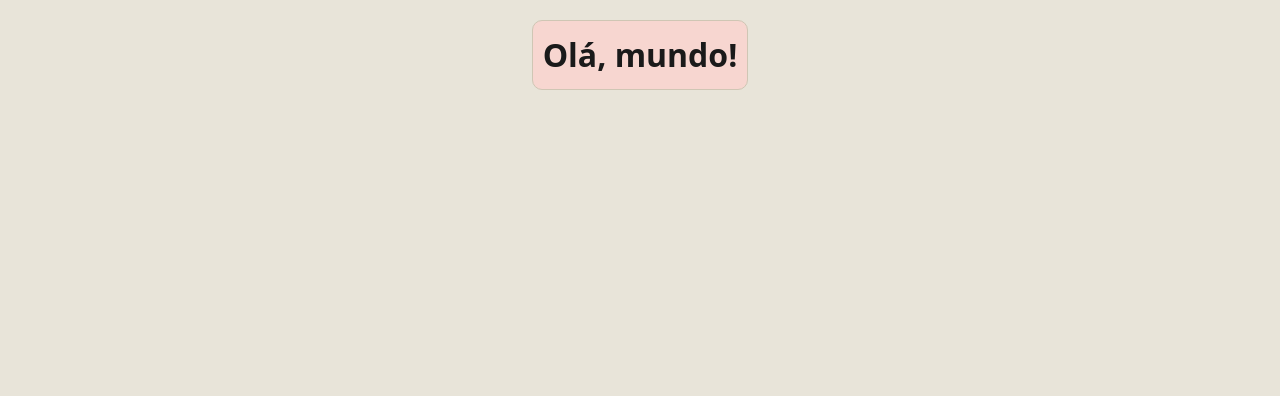
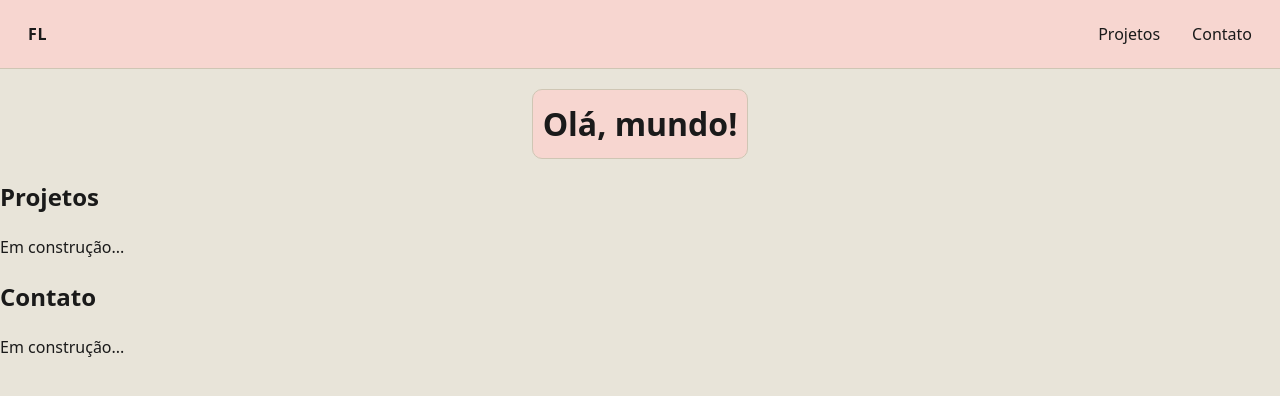
Before and after one commit to EuFellipeLima/EuFellipeLima.github.io, a plain HTML site: page index.html in a window 1280 px wide. Drawn offline with Linux system fonts and the light colour scheme.

Commit message:
feat: add header and page section skeleton

```diff
--- a/css/styles.css
+++ b/css/styles.css
@@ -44,3 +44,54 @@ body {
     margin: 20px auto;
     background-color: var(--surface);
 }
+
+.header {
+    display: flex;
+    justify-content: space-between;
+    align-items: center;
+    padding: 0.75rem 1rem;
+    background-color: var(--surface);
+    border-bottom: 1px solid var(--border);
+    flex-wrap: wrap;
+}
+
+.logo {
+    display: inline-block;
+    padding: 0.625rem 0.75rem;
+    text-decoration: none;
+    color: var(--text);
+    font-weight: 700;
+    letter-spacing: 0.05em;
+    border-radius: 6px;
+}
+
+.logo:hover {
+    color: var(--accent-strong);
+}
+
+a:focus-visible {
+    outline: 2px solid var(--accent-strong);
+    outline-offset: 2px;
+    border-radius: 2px;
+}
+
+.nav a {
+    display: inline-block;
+    padding: 0.625rem 0.75rem;
+    text-decoration: none;
+    color: var(--text);
+    font-weight: 500;
+    border-radius: 6px;
+}
+
+.nav a:hover {
+    color: var(--accent-strong);
+}
+
+.nav-list {
+    display: flex;
+    list-style: none;
+    margin: 0;
+    padding: 0;
+    gap: 0.5rem;
+}
--- a/index.html
+++ b/index.html
@@ -4,10 +4,32 @@
         <meta charset="UTF-8">
         <meta name="viewport" content="width=device-width, initial-scale=1.0">
         <meta name="description" content="Fellipe Lima, estudante de Ciência da Computação. Desenvolvo apps Android com Kotlin. Veja meus projetos e fale comigo.">
+        <meta name="theme-color" content="#F7D6D0" media="(prefers-color-scheme: light)">
+        <meta name="theme-color" content="#252322" media="(prefers-color-scheme: dark)">
         <title>Fellipe Lima | Desenvolvedor Android</title>
         <link rel="stylesheet" href="./css/styles.css">
     </head>
     <body>
-        <h1 class="title">Olá, mundo!</h1>
+        <header class="header">
+            <a href="#" aria-label="FL - Fellipe Lima" class="logo">FL</a>
+            <nav class="nav">
+                <ul class="nav-list">
+                    <li><a href="#projects">Projetos</a></li>
+                    <li><a href="#contact">Contato</a></li>
+                </ul>
+            </nav>
+        </header>
+        <main>
+            <h1 class="title">Olá, mundo!</h1>
+
+            <section id="projects">
+                <h2>Projetos</h2>
+                <p>Em construção...</p>
+            </section>
+            <section id="contact">
+                <h2>Contato</h2>
+                <p>Em construção...</p>
+            </section>
+        </main>
     </body>
 </html>
```
